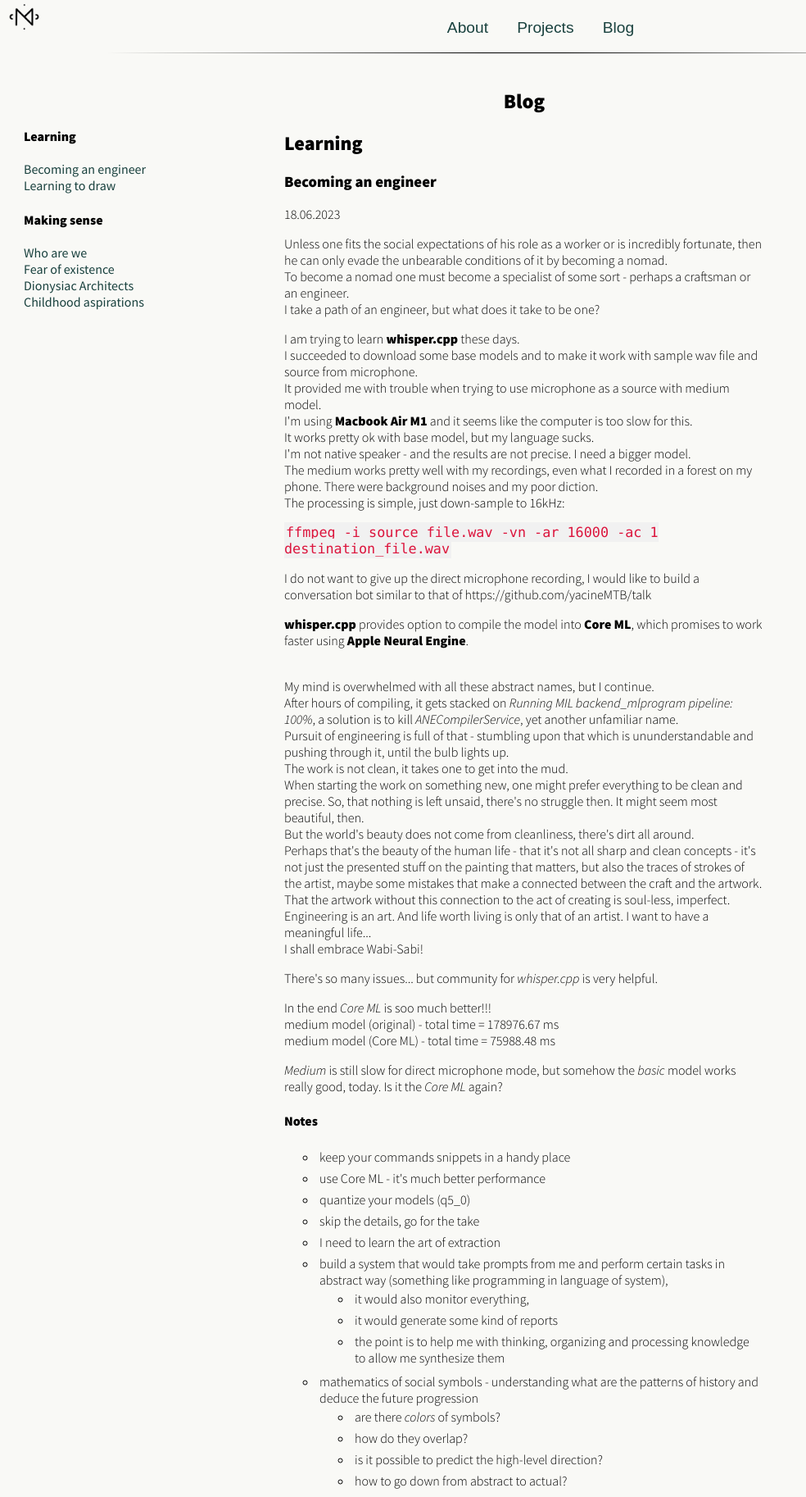
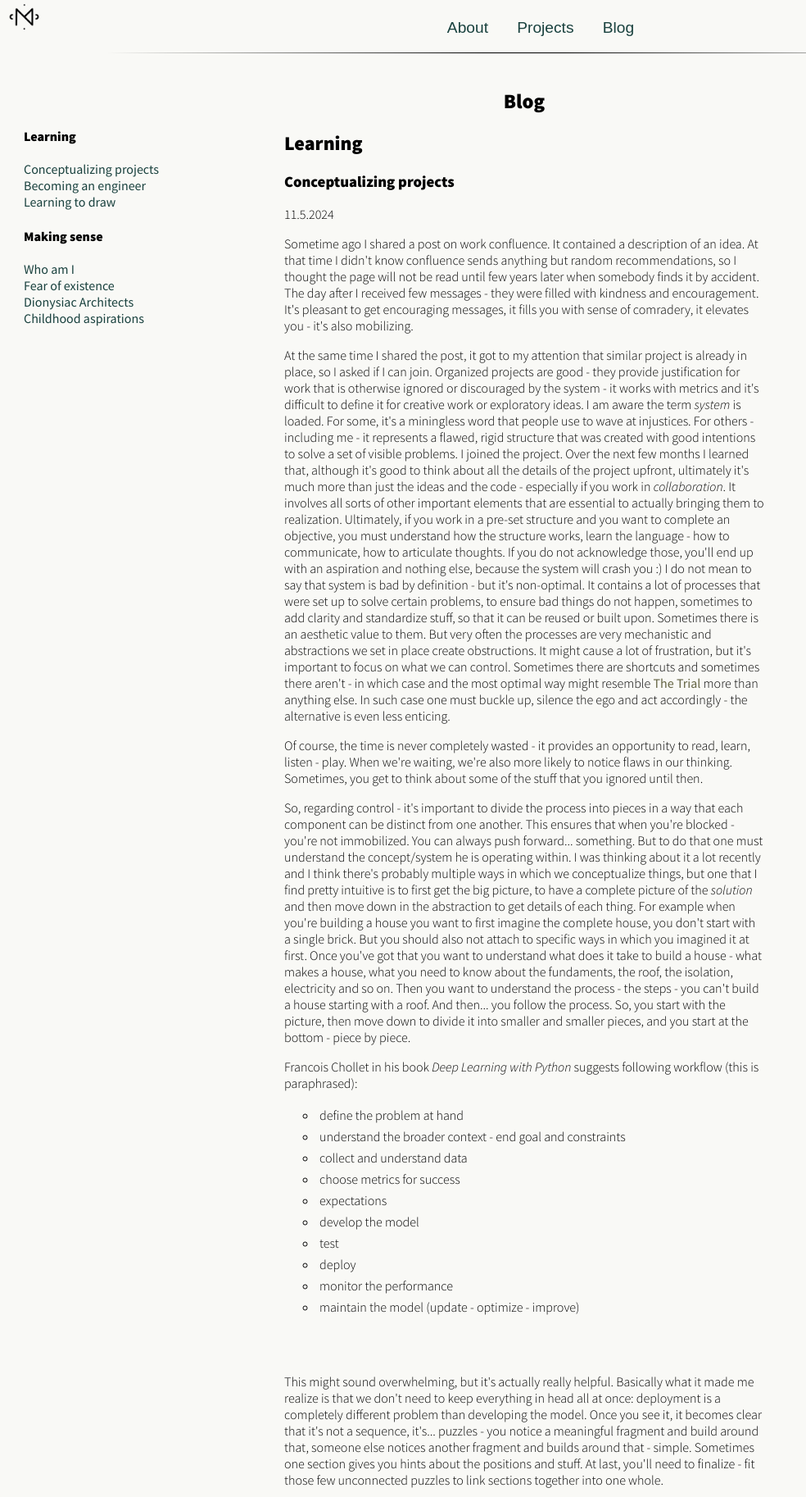
Before and after one commit to zostaw/home-page, a Flask app: page /blog in a window 1280 px wide. Shown: the top 1826 px of the page at 82% size, without its empty margins (0-984 px from the left). Run offline with Flask 3, Linux system fonts and the light colour scheme; parts of the project's set-up code (start-up, migrations or seed data) failed here and were passed over.

Commit message:
Multiple things: - added utility script to convert markdown note into blog - added new blog post - updated some details: info about ssl and my age - changed list of projects - I still need to change it, it contains old projects that seem too trivial to be shown - I like them, though

```diff
--- a/app/app.py
+++ b/app/app.py
@@ -100,6 +100,7 @@ def blog():
             {'name': "Learning",
              'list':
                 [
+                    {'url': "engineers_memoir2", 'name': "Conceptualizing projects"},
                     {'url': "engineers_memoir", 'name': "Becoming an engineer"},
                     {'url': "drawing", 'name': "Learning to draw"},
                 ]
@@ -107,7 +108,7 @@ def blog():
             {'name': "Making sense",
              'list':
                 [
-                    {'url': "who_are_we", 'name': "Who are we"},
+                    {'url': "who_are_we", 'name': "Who am I"},
                     {'url': "fear_of_existence", 'name': "Fear of existence"},
                     {'url': "dionysiac_architects", 'name': "Dionysiac Architects"},
                     {'url': "mystory", 'name': "Childhood aspirations"},
--- /dev/null
+++ b/app/templates/blog/engineers_memoir2.html
@@ -0,0 +1,111 @@
+{% block content %}
+
+11.5.2024
+
+<p>Sometime ago I shared a post on work confluence.
+It contained a description of an idea.
+At that time I didn't know confluence sends anything but random recommendations, so I thought the page will not be read until few years later when somebody finds it by accident.
+The day after I received few messages - they were filled with kindness and encouragement.
+It's pleasant to get encouraging messages, it fills you with sense of comradery, it elevates you - it's also mobilizing.  </p>
+<p>At the same time I shared the post, it got to my attention that similar project is already in place, so I asked if I can join.
+Organized projects are good - they provide justification for work that is otherwise ignored or discouraged by the system - it works with metrics and it's difficult to define it for creative work or exploratory ideas.
+I am aware the term <em>system</em> is loaded. For some, it's a miningless word that people use to wave at injustices. For others - including me - it represents a flawed, rigid structure that was created with good intentions to solve a set of visible problems.
+I joined the project.
+Over the next few months I learned that, although it's good to think about all the details of the project upfront,
+ultimately it's much more than just the ideas and the code - especially if you work in <em>collaboration</em>.
+It involves all sorts of other important elements that are essential to actually bringing them to realization.
+Ultimately, if you work in a pre-set structure and you want to complete an objective, you must understand how the structure works, learn the language - how to communicate, how to articulate thoughts. If you do not acknowledge those, you'll end up with an aspiration and nothing else, because the system will crash you :)
+I do not mean to say that system is bad by definition - but it's non-optimal. It contains a lot of processes that were set up to solve certain problems, to ensure bad things do not happen, sometimes to add clarity and standardize stuff, so that it can be reused or built upon. Sometimes there is an aesthetic value to them.
+But very often the processes are very mechanistic and abstractions we set in place create obstructions.
+It might cause a lot of frustration, but it's important to focus on what we can control.
+Sometimes there are shortcuts and sometimes there aren't - in which case and the most optimal way might resemble <a href="https://en.wikipedia.org/wiki/The_Trial">The Trial</a> more than anything else. In such case one must buckle up, silence the ego and act accordingly - the alternative is even less enticing.  </p>
+<p>Of course, the time is never completely wasted - it provides an opportunity to read, learn, listen - play.
+When we're waiting, we're also more likely to notice flaws in our thinking.
+Sometimes, you get to think about some of the stuff that you ignored until then.  </p>
+<p>So, regarding control - it's important to divide the process into pieces in a way that each component can be distinct from one another.
+This ensures that when you're blocked - you're not immobilized. You can always push forward... something.
+But to do that one must understand the concept/system he is operating within.
+I was thinking about it a lot recently and I think there's probably multiple ways in which we conceptualize things,
+but one that I find pretty intuitive is to first get the big picture, to have a complete picture of the <em>solution</em> and then move down in the abstraction to get details of each thing. For example when you're building a house you want to first imagine the complete house, you don't start with a single brick.
+But you should also not attach to specific ways in which you imagined it at first.
+Once you've got that you want to understand what does it take to build a house - what makes a house, what you need to know about the fundaments, the roof, the isolation, electricity and so on.
+Then you want to understand the process - the steps - you can't build a house starting with a roof.
+And then... you follow the process.
+So, you start with the picture, then move down to divide it into smaller and smaller pieces, and you start at the bottom - piece by piece.  </p>
+<p>Francois Chollet in his book <em>Deep Learning with Python</em> suggests following workflow (this is paraphrased):
+<ul>
+<li>define the problem at hand</li>
+<li>understand the broader context - end goal and constraints</li>
+<li>collect and understand data</li>
+<li>choose metrics for success</li>
+<li>expectations</li>
+<li>develop the model </li>
+<li>test</li>
+<li>deploy</li>
+<li>monitor the performance</li>
+<li>maintain the model (update - optimize - improve)</p></li>
+</ul><br>
+<p>This might sound overwhelming, but it's actually really helpful. Basically what it made me realize is that we don't need to keep everything in head all at once: deployment is a completely different problem than developing the model.
+Once you see it, it becomes clear that it's not a sequence, it's... puzzles - you notice a meaningful fragment and build around that, someone else notices another fragment and builds around that - simple. Sometimes one section gives you hints about the positions and stuff. At last, you'll need to finalize - fit those few unconnected puzzles to link sections together into one whole.  </p>
+<p>But even those pieces are too big. You can pick any part and divide it further. As long as you remember about compatibility between the pieces, you're good to go - isolate them. Most of the time you can. For instance in same book, Francois shows ways of deploying the same exact model in different languages - using <em>Keras</em>.
+Sometimes, frameworks you choose enable you to do that (Keras is a good example),
+sometimes you might decide to change it or even completely abandon during implementation.
+There's an infinite number of ways we can express the same concept: different languages, different sentences.
+Similarly, the same program can be described using different set of functions or multiple languages.
+So, once you understood and written the concept in one language/framework, the only thing you need to do is to translate it.
+In many cases the difference is purely syntactical.  </p>
+<p>Another important thing is that time you spend on practicing, learning, prototyping is never wasted.
+I found it very helpful to start with the concept - it can be a bold concept - you will probably fail the first time anyways and if you pick a bold one, you get to see high-level problems that you need to understand.
+Try to visualize the simpliest way to achieve it, then start with that.
+It's not important to understand everything all at once.
+But eventually you want to understand why it works (as soon as possible).
+Notice, when you realize you don't know something and write it down.
+Usually, you don't need to come back to the list, you just become aware of it.
+But the end of the first <em>run</em> you will see what are important pieces of the concept.
+Once you have it, you can start breaking things apart.
+If you can afford it - try to start from the fundamentals. But not always we can afford to do it.
+In that case you need to balance between:
+<ul>
+<li>play (implementation of the project with limited understanding) </li>
+<li>learning fundamentals (practicing understanding in purely abstract environment, or good example that works well with the concept)</li>
+</ul><br>
+You also want to spend some time with a book, then put it into practice, there's no rule for how long for each. Sometimes it can be weeks of reading, then weeks of working.  Other times it's both at the same time.
+A good rule is to start practicing as soon as you get the basic concepts - it helps to cristalize the understanding and allows to link the future concepts to something real.
+If you delay practice for too long, you'll not remember anything and you'll need to read everything again.
+A good method is the Feynman Technique. It's really difficult at first, but once you get a hang of it - becomes you become better at it when applying to new subjects.  </p>
+<p>As I mentioned it's good to start with the fundamentals - if you don't have time to start at the very bottom - try to be aware of what you know and what you don't.
+Sometimes, there are soo many things that you might look at one and start to wonder "is it worth my time?" It's a valid question.
+I think one way to answer it is by realizing the three:
+<ul>
+<li>there is only limited amount of knowledge that we can consume and process, </li>
+<li>there's only limited amount of time we can spend on practice and active learning,</li>
+<li>action that reinforces current state is (kind of) wasted</li>
+</ul><br>
+The last one might sound harsh if what we understand by that is that one should constantly push himself out of comfort zone, yada, yada, yada.
+But actually it is not intended to criticize non-action or a convoluted one.
+The point is that one should act purposefully - if the objective is to achieve X, then one should act accordingly.
+There's always an objective, it's impossible for a human being to act without it.
+Sometimes it's explicitly defined goal, other times it's a need that comes from our body.
+One should try to determine them - the more you understand what they are, the clearer the picture of what is the stack of importances given to each of them.
+We don't have a single goal, but we have multiple on different levels. The highest level is sense of purpose, the lowest one is unconscious desire of the body.
+The more we observe ourselves the clearer it becomes what those are and how they align or contradict each other.
+<em>Mortimer Adler</em> in <em>How to read a book</em> makes a distinction between two types of books: theoretical and practical.
+The former deals with <em>what is</em>, the latter with <em>how to</em>.
+On a surface level this distinction might appear as definitive, but it's actually meant to distinct between the format of knowledge, he later says:</p>
+<blockquote>
+<p>Some books and some teachers are interested only in the knowledge itself that they have to communicate.
+This does not mean that they deny its utility, or that they insist that knowledge is good only for its own sake.
+They simply limit themselves to one kind of communication [...]
+These others have an interest beyond knowledge for its own sake.
+They are concerned with the problems of human life that knowledge can help to solve.
+They communicate knowledge, too, but always with a view to and emphasis upon its application.
+To make knowledge practical we must convert it into rules of operation.
+We must pass from knowing <em>what is the case</em> to knowing <em>what to do about it if we wish to get somewhere</em>.</p>
+</blockquote>
+<p>I'm bringing up this quote, to illustrate that we don't live in a world of cut distinctions - every action has billions of consequences and effects that are not apparent.
+It's really difficult to point to one action and say "this is objectively better than others" - in fact if you look at the greatest achievements of humanity, they're usually preceeded with scepticism and disinterest from society - the pursuit of those inventors/thinkers is seen as non-optimal, even though it often is the most optimal to delay the effects of action.
+One should apply the same rule to his own life - to look wholisticly to all actions.
+Those are always individual, but in some sense they are universal. The means are universal, if you think about it. Everything applies to everyone ever at any time, it's just the details - the conditions - that are different.
+One thing is true no matter what circumstances we are at: "inteligent action depends on knowledge" (M. Adler).
+If we want to make intelligent actions, we should try to seek to balance between problem at hand and pursuit of completion, and understanding the conceptual framework of this problem. If we only focus on the former - the result will be poor, if we only focus on the latter - the result will be NULL.  </p>
+{% endblock %}
--- a/app/templates/blog/mystory.html
+++ b/app/templates/blog/mystory.html
@@ -3,7 +3,7 @@
     <!-- Page content -->
 
       <p>
-      I am a 29 year old fellow who wanted to become an astronaut or a physicist. SPOILER... I am neither :)
+      I am a 30 year old fellow who wanted to become an astronaut or a physicist. SPOILER... I am neither :)
       I do not remember my childhood or adolescence well, but I remember I was always fascinated by stories and the greatness of humanity: all the amazing projects and achievements we made and most of all - the creativity of the human mind in searching for truth.
       When I was a child I was obsessed with logic and imagination... and human mind. All the things that make us tick. But only from a distance as I was straining from the interactions with other beings. I thought I was always saying wrong things, accidently offending people. Now I don't think that way, I think I'm learning :)
       </p>
--- a/app/templates/index.html
+++ b/app/templates/index.html
@@ -5,8 +5,8 @@
 
 <div class="container">
     <!-- Page content -->
+      <p>Sorry with the inconvenience with SSL key. I'm waiting until June to refresh both SSL cert as well as domain subscription. Otherwise I have to refresh in different times of year and I don't like it :)</p>
       <h1 style="font-size: 25px; text-align: center;">Mateusz Kowalkowski</h1>
-
       <p>
       I'm a customer supporter in fintech company. Currently working as Senior Engineering Support Advisor at Finastra.
       </br>
--- a/requirements.txt
+++ b/requirements.txt
@@ -25,6 +25,7 @@ importlib-metadata==6.8.0
 itsdangerous==2.1.2
 Jinja2==3.1.3
 kiwisolver==1.4.4
+markdown
 MarkupSafe==2.1.3
 mypy-extensions==1.0.0
 numpy==1.25.2
```
Also changed, not shown: app/templates/projects.html (+44 -13 lines), utils/markdown_to_blog.py (added, +94 -0 lines), README.md, app/static/images/cnn_featuremaps.png (added), app/static/images/cnn_heatmaps.png (added).
